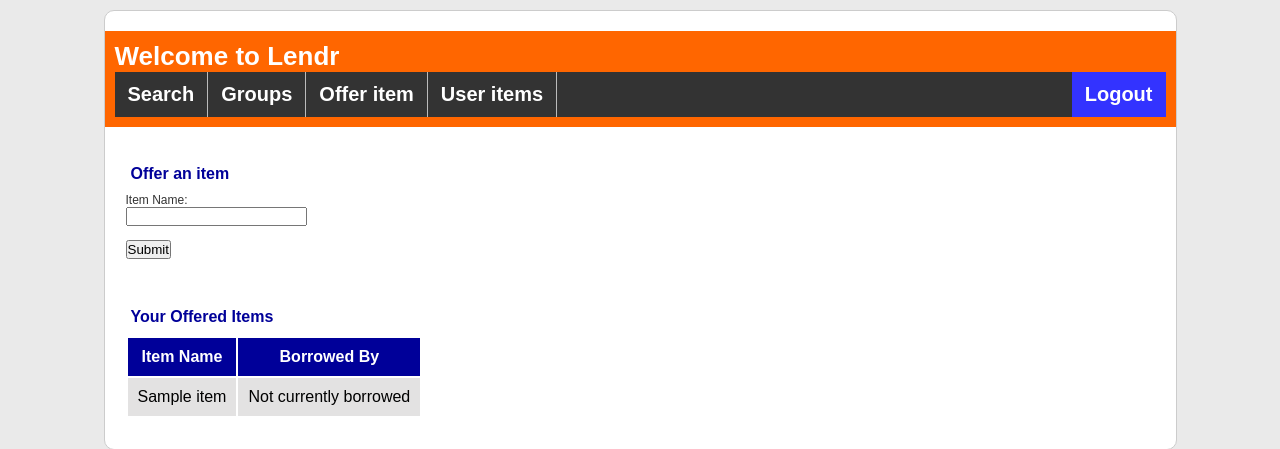
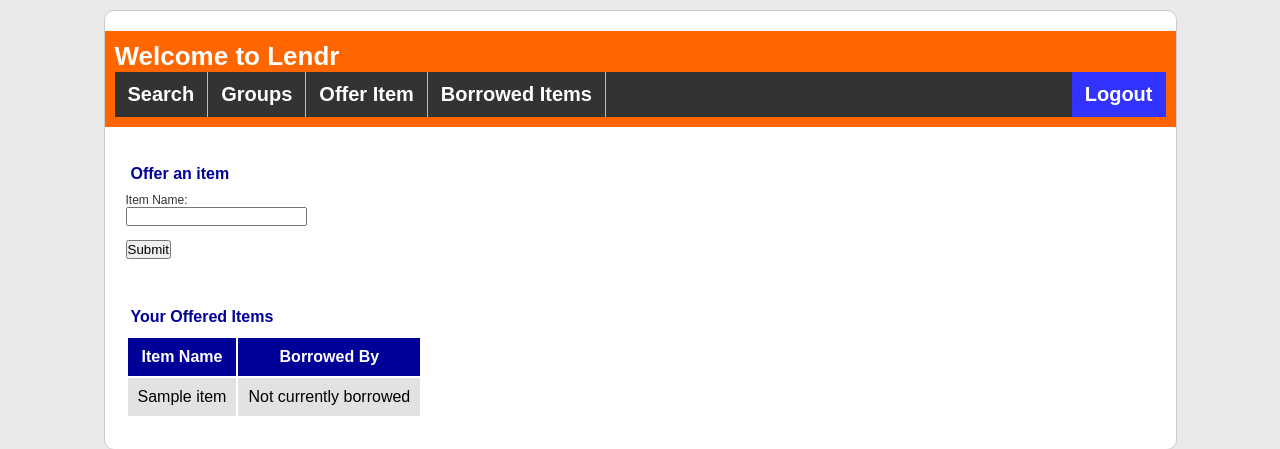
Before and after one commit to crawleya/Lendr, a PHP site: page /offer_item.php in a window 1280 px wide. Shown: the top 449 px of the page. Run offline with PHP 8.4, Linux system fonts and the light colour scheme; the visitor is signed in with stand-in values (Sample User, id 1); tables that the repository leaves empty hold one stand-in row (values such as "Sample post"); data that the repository does not hold is empty.

Commit message:
change user items to borrowed items and capatilized offer items

```diff
--- a/groups.php
+++ b/groups.php
@@ -110,8 +110,8 @@ if (isset($_POST['group_name'])){
           <ul>
             <li><a href="search.php">Search</a></li>
             <li><a href="groups.php">Groups</a></li>
-            <li><a href="offer_item.php">Offer item</a></li>
-            <li><a href="user_items.php">User items</a></li>
+            <li><a href="offer_item.php">Offer Item</a></li>
+            <li><a href="user_items.php">Borrowed Items</a></li>
             <ul>
               <li style="background:#3333ff;"><a href="login.php?request=logout">Logout</a></li>
             </ul>
--- a/login.php
+++ b/login.php
@@ -91,8 +91,8 @@ function success($mysqli,$username,$userTable){
                   <ul>
                     <li><a href="search.php">Search</a></li>
                     <li><a href="groups.php">Groups</a></li>
-                    <li><a href="offer_item.php">Offer item</a></li>
-                    <li><a href="user_items.php">User items</a></li>
+                    <li><a href="offer_item.php">Offer Item</a></li>
+                    <li><a href="user_items.php">Borrowed Items</a></li>
                     <ul>
                       <li style="background:#3333ff;"><a href="login.php?request=logout">Logout</a></li>
                     </ul>
--- a/offer_item.php
+++ b/offer_item.php
@@ -63,8 +63,8 @@ if (isset($_POST['itemname'])){
           <ul>
             <li><a href="search.php">Search</a></li>
             <li><a href="groups.php">Groups</a></li>
-            <li><a href="offer_item.php">Offer item</a></li>
-            <li><a href="user_items.php">User items</a></li>
+            <li><a href="offer_item.php">Offer Item</a></li>
+            <li><a href="user_items.php">Borrowed Items</a></li>
             <ul>
               <li style="background:#3333ff;"><a href="login.php?request=logout">Logout</a></li>
             </ul>
--- a/search.php
+++ b/search.php
@@ -38,8 +38,8 @@ if(isset($_REQUEST['onlyborrowable'])) $onlyborrowable = "checked";
           <ul>
             <li><a href="search.php">Search</a></li>
             <li><a href="groups.php">Groups</a></li>
-            <li><a href="offer_item.php">Offer item</a></li>
-            <li><a href="user_items.php">User items</a></li>
+            <li><a href="offer_item.php">Offer Item</a></li>
+            <li><a href="user_items.php">Borrowed Items</a></li>
             <ul>
               <li style="background:#3333ff;"><a href="login.php?request=logout">Logout</a></li>
             </ul>
--- a/user_items.php
+++ b/user_items.php
@@ -34,8 +34,8 @@ if (!isset($_SESSION['user_id'])) {
           <ul>
             <li><a href="search.php">Search</a></li>
             <li><a href="groups.php">Groups</a></li>
-            <li><a href="offer_item.php">Offer item</a></li>
-            <li><a href="user_items.php">User items</a></li>
+            <li><a href="offer_item.php">Offer Item</a></li>
+            <li><a href="user_items.php">Borrowed Items</a></li>
             <ul>
               <li style="background:#3333ff;"><a href="login.php?request=logout">Logout</a></li>
             </ul>
```
